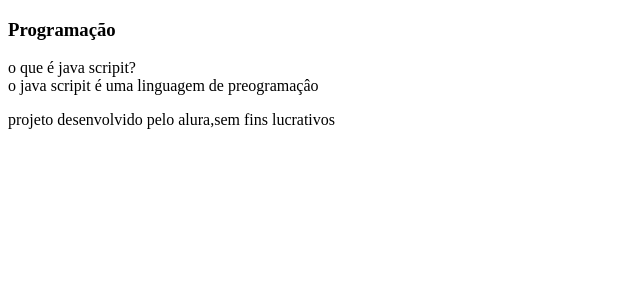
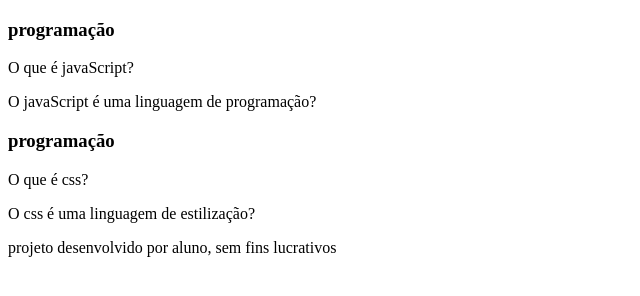
Before and after one commit to davizaobere/ningynr-model, a plain HTML site: page nyn/index.html in a window 1280 px wide. Shown: the whole page, without its empty margins (0-640 px from the left). Drawn offline with Linux system fonts and the light colour scheme.

Commit message:
Update index.html

```diff
--- a/nyn/index.html
+++ b/nyn/index.html
@@ -3,25 +3,38 @@
 <head>
     <meta charset="UTF-8">
     <meta name="viewport" content="width=device-width, initial-scale=1.0">
+    <link rel="stylesheet" href="style.css">
     <title>Flashcard</title>
-    <link rel="stylesheet" href="style.css">
 </head>
 <body>
     <main>
-<section id="container">
-<article class="cartao">
-    <div class="cartao_conteudo"></div>
-      <h3>Programação</h3>
-           <div class="cartao_conteudo_pergunta">
-            o que é java scripit?
-      </div>
-      <div class="cartao_conteudo_resposta">
-        o java scripit é uma linguagem de preogramaçâo
-</article>
-</section>
+        <section id="container">
+            <article class="cartao">
+              <div class="cartao__conteudo">
+                <h3>programação</h3>
+                <div class="cartao__conteudo__pergunta">
+                   <p>O que é javaScript?</p>
+                </div>
+                 <div class="cartao__conteudo__pergunta">
+                  <p>O javaScript é uma linguagem de programação?</p>
+                 </div>
+              </div>
+            </article>
+             <article class="cartao">
+              <div class="cartao__conteudo">
+                <h3>programação</h3>
+                <div class="cartao__conteudo__pergunta">
+                    <p>O que é css?</p>
+                </div>
+                 <div class="cartao__conteudo__pergunta">
+                    <p>O css é uma linguagem de estilização?</p>
+                 </div>
+              </div>
+            </article>
+        </section>
     </main>
     <footer>
-        <p>projeto desenvolvido pelo alura,sem fins lucrativos</p>
+        <p>projeto desenvolvido por aluno, sem fins lucrativos</p>
     </footer>
 </body>
 </html>
```
